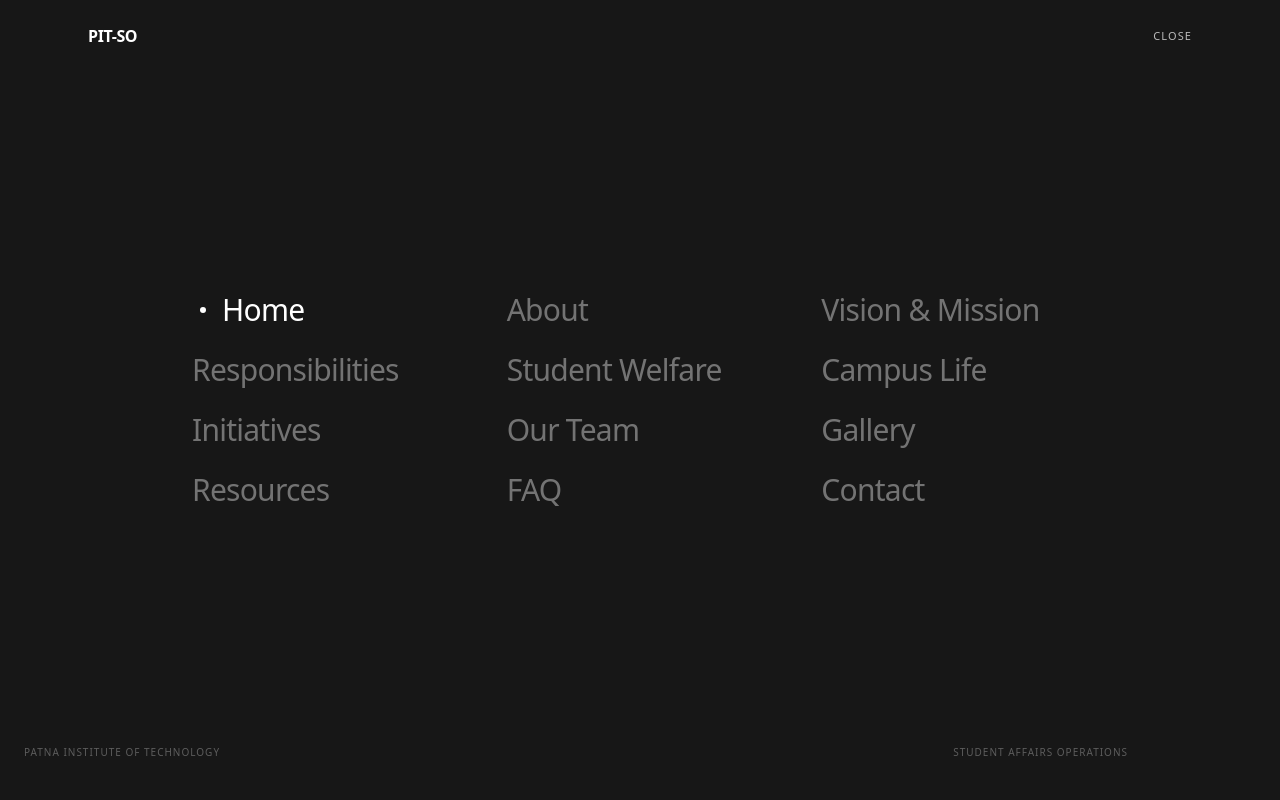
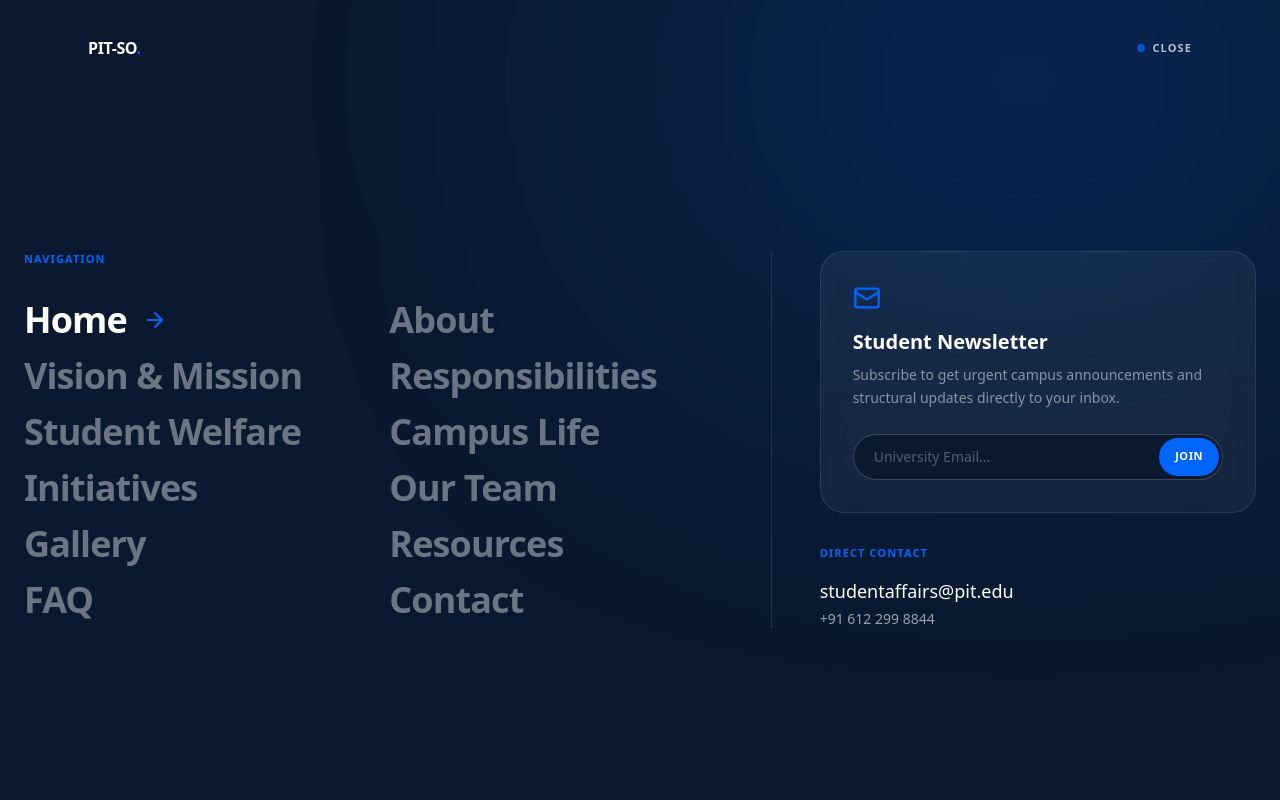
Before and after one commit to eminsaji1208-del/Deploy, a Next.js app: page / in a window 1280 px wide. Both pictures are taken after a click on the button "MENU". Shown: the top 800 px of the page. Built offline with nearby package versions, Linux system fonts and the light colour scheme.

Commit message:
Theme Changed

```diff
--- a/app/globals.css
+++ b/app/globals.css
@@ -1,15 +1,15 @@
 @import "tailwindcss";
 
 @theme {
-  /* Pristine, minimalist light mode */
-  --color-background: #fafafa;
-  --color-surface: #ffffff;
-  --color-primary: #171717; /* Soft black for main headings */
-  --color-secondary: #262626;
-  --color-accent: #0a0a0a; /* True black for buttons/badges */
-  --color-text-main: #262626;
-  --color-text-muted: #737373; /* Elegant gray for reading text */
-  --color-border: #e5e5e5; /* Very subtle borders */
+  /* Premium Blue Aesthetic */
+  --color-background: #F4F7FB; /* Very soft icy blue-white */
+  --color-surface: #FFFFFF;
+  --color-primary: #0A192F; /* Deep, luxurious navy blue */
+  --color-secondary: #1E293B;
+  --color-accent: #0066FF; /* Vibrant, modern royal blue */
+  --color-text-main: #1E293B;
+  --color-text-muted: #64748B;
+  --color-border: #E2E8F0;
 
   --font-sans: var(--font-inter), sans-serif;
 }
@@ -26,11 +26,11 @@ body {
 }
 
 ::selection {
-  background-color: var(--color-primary);
+  background-color: var(--color-accent);
   color: white;
 }
 
-/* Signature premium blur effect for navbars and cards */
+/* Upgraded Floating Glass Pill Effect */
 @utility glass-card {
-  @apply bg-surface/70 backdrop-blur-lg border border-border shadow-[0_2px_10px_rgba(0,0,0,0.02)];
+  @apply bg-surface/80 backdrop-blur-xl border border-white/40 shadow-[0_8px_32px_rgba(0,102,255,0.05)];
 }
--- a/components/Navbar.tsx
+++ b/components/Navbar.tsx
@@ -4,106 +4,142 @@ import { usePathname } from "next/navigation";
 import Link from "next/link";
 import { motion, AnimatePresence } from "framer-motion";
 import { siteConfig } from "@/data/site-config";
+import { ArrowRight, Mail } from "lucide-react";
 
 export default function Navbar() {
   const [scrolled, setScrolled] = useState(false);
   const [menuOpen, setMenuOpen] = useState(false);
   const pathname = usePathname();
 
-  // Detect scroll for subtle header styling
   useEffect(() => {
     const handleScroll = () => setScrolled(window.scrollY > 20);
     window.addEventListener("scroll", handleScroll);
     return () => window.removeEventListener("scroll", handleScroll);
   }, []);
 
-  // Lock background scrolling when menu is open
   useEffect(() => {
-    if (menuOpen) {
-      document.body.style.overflow = "hidden";
-    } else {
-      document.body.style.overflow = "unset";
-    }
+    if (menuOpen) document.body.style.overflow = "hidden";
+    else document.body.style.overflow = "unset";
   }, [menuOpen]);
 
   return (
     <>
-      {/* 1. Ultra-Minimal Top Header */}
-      <nav
-        className={`fixed w-full z-[60] transition-all duration-500 ${
-          scrolled && !menuOpen ? "bg-surface/80 backdrop-blur-md border-b border-border py-4 shadow-sm" : "bg-transparent py-6"
+      {/* 1. Floating Glass Pill Header */}
+      <nav className="fixed top-0 left-0 w-full z-[60] pt-6 px-6 pointer-events-none">
+        <div className="max-w-6xl mx-auto flex justify-center">
+          <div
+            className={`pointer-events-auto transition-all duration-500 flex justify-between items-center px-6 py-3 rounded-full ${
+              scrolled && !menuOpen
+                ? "glass-card w-full md:w-3/4 shadow-lg shadow-accent/5"
+                : "w-full bg-transparent"
             }`}
           >
-        <div className="max-w-6xl mx-auto px-6 flex justify-between items-center">
             <Link
               href="/"
               className="flex flex-col relative z-[60]"
               onClick={() => setMenuOpen(false)}
             >
-            <span className={`text-base font-semibold tracking-tight transition-colors duration-500 ${
-              menuOpen ? "text-surface" : "text-primary"
+              <span className={`text-base font-bold tracking-tight transition-colors duration-500 ${
+                menuOpen ? "text-white" : "text-primary"
               }`}>
                 {siteConfig.institution.abbr}
+                <span className={menuOpen ? "text-accent" : "text-accent"}>.</span>
               </span>
             </Link>
 
             <button
               onClick={() => setMenuOpen(!menuOpen)}
-            className={`relative z-[60] text-[11px] font-medium uppercase tracking-widest transition-colors duration-500 ${
-              menuOpen ? "text-surface/70 hover:text-surface" : "text-text-muted hover:text-primary"
+              className={`relative z-[60] flex items-center gap-2 text-[11px] font-bold uppercase tracking-widest transition-colors duration-500 ${
+                menuOpen ? "text-white/70 hover:text-white" : "text-primary hover:text-accent"
               }`}
             >
+              <span className="w-2 h-2 rounded-full bg-accent animate-pulse" />
               {menuOpen ? "Close" : "Menu"}
             </button>
           </div>
+        </div>
       </nav>
 
-      {/* 2. Premium Full-Screen Menu Overlay */}
+      {/* 2. Premium Split-Screen Overlay with Subscription */}
       <AnimatePresence>
         {menuOpen && (
           <motion.div
             initial={{ opacity: 0, y: "-100%" }}
             animate={{ opacity: 1, y: 0 }}
             exit={{ opacity: 0, y: "-100%" }}
-            transition={{ duration: 0.8, ease: [0.21, 0.47, 0.32, 0.98] }}
-            className="fixed inset-0 z-50 bg-primary flex flex-col items-center justify-center px-6"
+            transition={{ duration: 0.7, ease: [0.22, 1, 0.36, 1] }}
+            className="fixed inset-0 z-50 bg-primary flex flex-col justify-center overflow-hidden"
           >
-            <div className="w-full max-w-4xl grid grid-cols-1 md:grid-cols-2 lg:grid-cols-3 gap-y-6 gap-x-12">
+            {/* Background Accent Glow */}
+            <div className="absolute top-[-20%] right-[-10%] w-[60%] h-[60%] bg-accent/20 blur-[150px] rounded-full pointer-events-none" />
+
+            <div className="w-full max-w-7xl mx-auto px-6 grid md:grid-cols-12 gap-12 pt-20">
+
+              {/* Left Side: Navigation Links */}
+              <div className="md:col-span-7 flex flex-col gap-4">
+                <p className="text-accent text-[11px] font-bold uppercase tracking-widest mb-4">Navigation</p>
+                <div className="grid grid-cols-1 sm:grid-cols-2 gap-y-4 gap-x-8">
                   {siteConfig.navigation.map((link, i) => {
                     const isActive = pathname === link.href;
                     return (
                       <motion.div
                         key={link.href}
-                    initial={{ opacity: 0, y: 30 }}
-                    animate={{ opacity: 1, y: 0 }}
-                    exit={{ opacity: 0, y: 10 }}
-                    transition={{ delay: 0.3 + (i * 0.05), duration: 0.6, ease: "easeOut" }}
+                        initial={{ opacity: 0, x: -20 }}
+                        animate={{ opacity: 1, x: 0 }}
+                        exit={{ opacity: 0, x: -10 }}
+                        transition={{ delay: 0.2 + (i * 0.05), duration: 0.5 }}
                       >
                         <Link
                           href={link.href}
                           onClick={() => setMenuOpen(false)}
-                      className={`text-2xl md:text-3xl font-light tracking-tight transition-all duration-300 flex items-center gap-4 ${
-                        isActive ? "text-surface translate-x-2" : "text-surface/40 hover:text-surface hover:translate-x-2"
+                          className={`text-2xl md:text-4xl font-semibold tracking-tight transition-all duration-300 flex items-center gap-4 group ${
+                            isActive ? "text-white" : "text-white/40 hover:text-white"
                           }`}
                         >
-                      {isActive && <span className="w-1.5 h-1.5 rounded-full bg-surface" />}
                           {link.label}
+                          <ArrowRight className={`opacity-0 -translate-x-4 transition-all duration-300 text-accent ${isActive ? "opacity-100 translate-x-0" : "group-hover:opacity-100 group-hover:translate-x-0"}`} size={24} />
                         </Link>
                       </motion.div>
                     );
                   })}
                 </div>
+              </div>
 
-            {/* Footer inside the menu for extra detail */}
+              {/* Right Side: Subscription & Contact Info */}
               <motion.div
-              initial={{ opacity: 0 }}
-              animate={{ opacity: 1 }}
-              transition={{ delay: 1, duration: 0.5 }}
-              className="absolute bottom-10 left-0 w-full px-6 flex justify-between items-center max-w-6xl mx-auto text-[10px] uppercase tracking-widest text-surface/30"
+                initial={{ opacity: 0, y: 20 }}
+                animate={{ opacity: 1, y: 0 }}
+                transition={{ delay: 0.6, duration: 0.6 }}
+                className="md:col-span-5 flex flex-col justify-end border-t md:border-t-0 md:border-l border-white/10 md:pl-12 pt-8 md:pt-0"
               >
-              <span>{siteConfig.institution.name}</span>
-              <span>Student Affairs Operations</span>
+                {/* Subscription Box */}
+                <div className="bg-white/5 border border-white/10 p-8 rounded-3xl mb-8 backdrop-blur-md">
+                  <Mail className="text-accent mb-4" size={28} />
+                  <h3 className="text-white text-xl font-bold mb-2">Student Newsletter</h3>
+                  <p className="text-white/50 text-sm mb-6 leading-relaxed">
+                    Subscribe to get urgent campus announcements and structural updates directly to your inbox.
+                  </p>
+                  <div className="relative">
+                    <input
+                      type="email"
+                      placeholder="University Email..."
+                      className="w-full bg-primary border border-white/20 rounded-full py-3 px-5 text-sm text-white placeholder:text-white/30 focus:outline-none focus:border-accent transition-colors"
+                    />
+                    <button className="absolute right-1 top-1 bottom-1 bg-accent hover:bg-accent/80 transition-colors text-white text-[11px] font-bold uppercase tracking-wider px-4 rounded-full">
+                      Join
+                    </button>
+                  </div>
+                </div>
+
+                {/* Quick Info */}
+                <div>
+                  <p className="text-accent text-[11px] font-bold uppercase tracking-widest mb-4">Direct Contact</p>
+                  <p className="text-white text-lg">{siteConfig.contact.email}</p>
+                  <p className="text-white/60 text-sm mt-1">{siteConfig.contact.phone}</p>
+                </div>
               </motion.div>
+
+            </div>
           </motion.div>
         )}
       </AnimatePresence>
```
Lines whose indentation alone changed are shown as unchanged.
